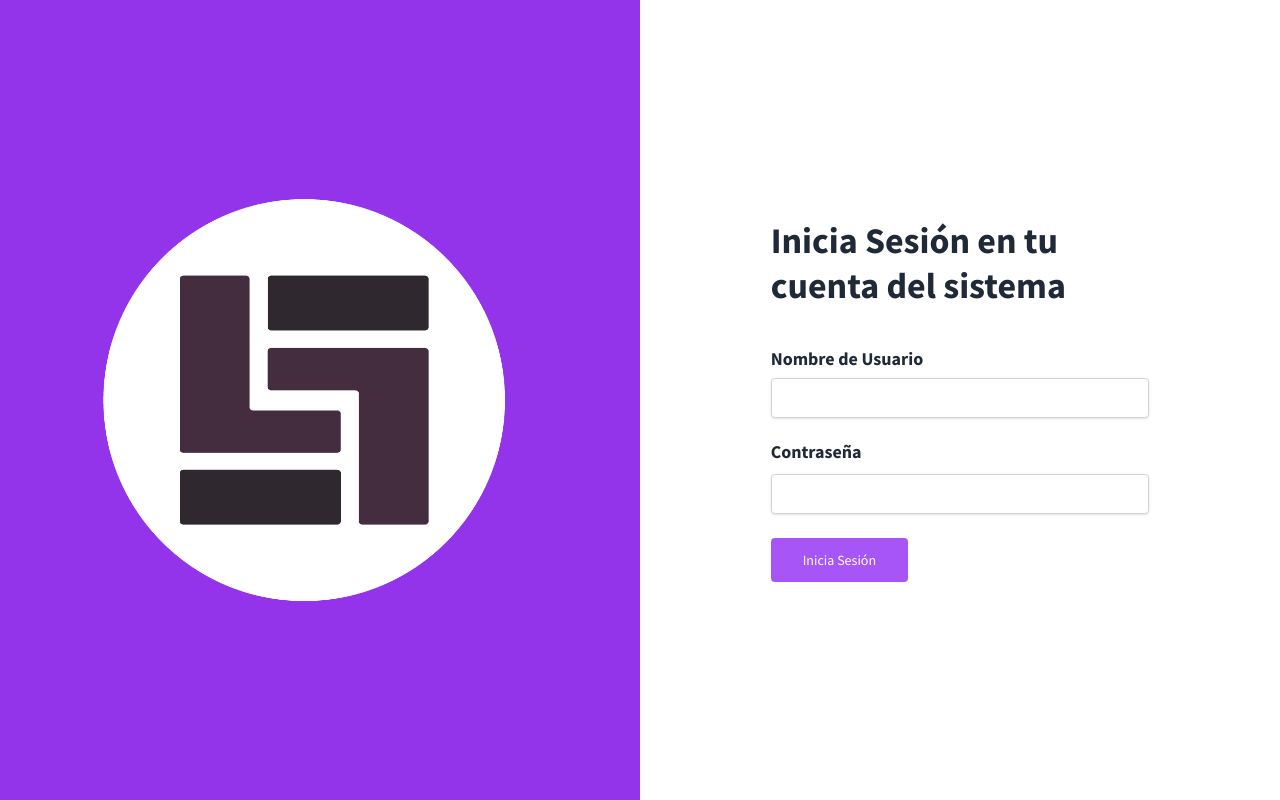
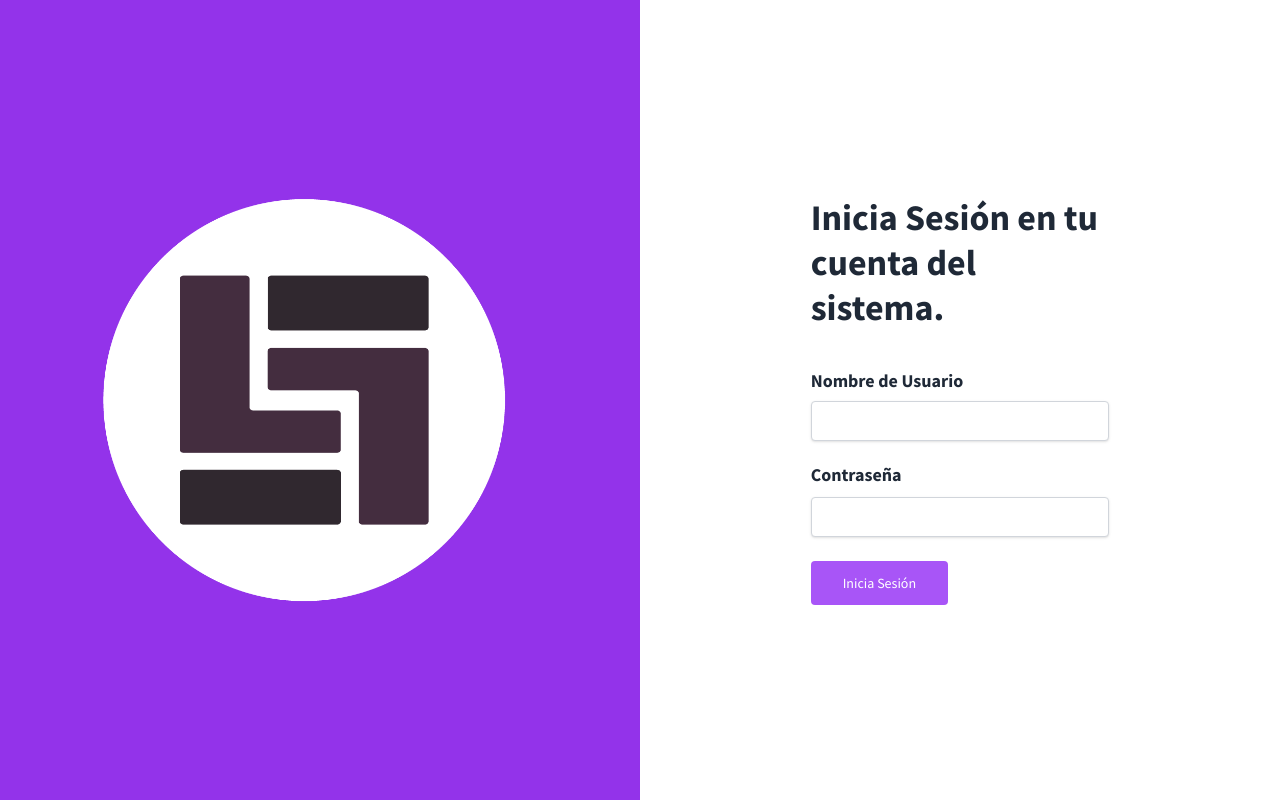
Before and after one commit to jromerooo2/real-time-l18n, a website: page public/index.html in a window 1280 px wide. Drawn offline with nearby package versions, Linux system fonts and the light colour scheme; files whose address does not match are found by name.

Commit message:
:sparkles: perfect padding fit

```diff
--- a/public/index.html
+++ b/public/index.html
@@ -28,9 +28,9 @@
                 </div>
             </div>
             <form id="login" class="w-full lg:w-1/2 flex justify-center bg-white dark:bg-gray-900">
-                <div class="w-full sm:w-4/6 md:w-3/6 lg:w-2/3 text-gray-800 dark:text-gray-100 flex flex-col justify-center px-2 sm:px-0 py-16">
-                    <div class="px-2 sm:px-6">
-                        <h3 class="text-4xl font-bold leading-tight">Inicia Sesión en tu cuenta del sistema</h3>
+                <div class="w-full sm:w-4/6 md:w-3/6 lg:w-2/3 text-gray-800 dark:text-gray-100 flex flex-col justify-center p-10">
+                    <div class="px-2 sm:px-6 ">
+                        <h3 class="text-4xl font-bold leading-tight">Inicia Sesión en tu cuenta del sistema.</h3>
                     </div>
                     <div id="error-alert" class="hidden mt-3 bg-red-100 border border-red-400 text-red-700 px-4 py-3 rounded relative" role="alert">
                         <strong class="font-bold">No se encontró ninguna cuenta</strong>
```
